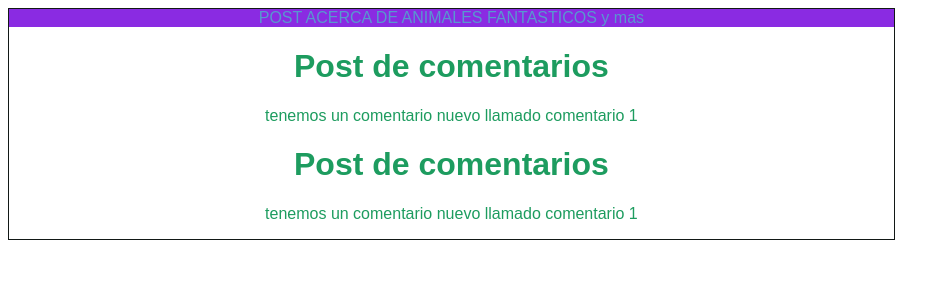
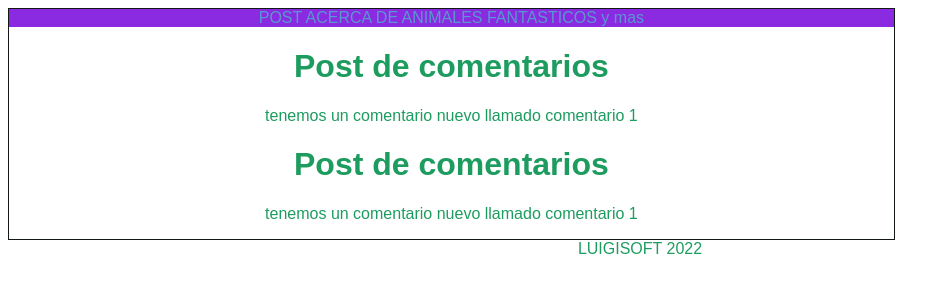
Before and after one commit to luigisoft033/pruebablog, a plain HTML site: page index.html in a window 1280 px wide. Shown: the whole page, without its empty margins (0-950 px from the left). Drawn offline with Linux system fonts and the light colour scheme.

Commit message:
integrando footer

```diff
--- a/index.html
+++ b/index.html
@@ -14,6 +14,7 @@
 <body>
     <div id="container">
         <div id="head">POST ACERCA DE ANIMALES FANTASTICOS y mas </div>
+
         <div id="post">
             <h1>Post de comentarios</h1>
             <p>tenemos un comentario nuevo llamado comentario 1</p>
@@ -25,5 +26,5 @@
     </div>
 </body>
 
-
+<footer>LUIGISOFT 2022</footer>
 </html>
```
